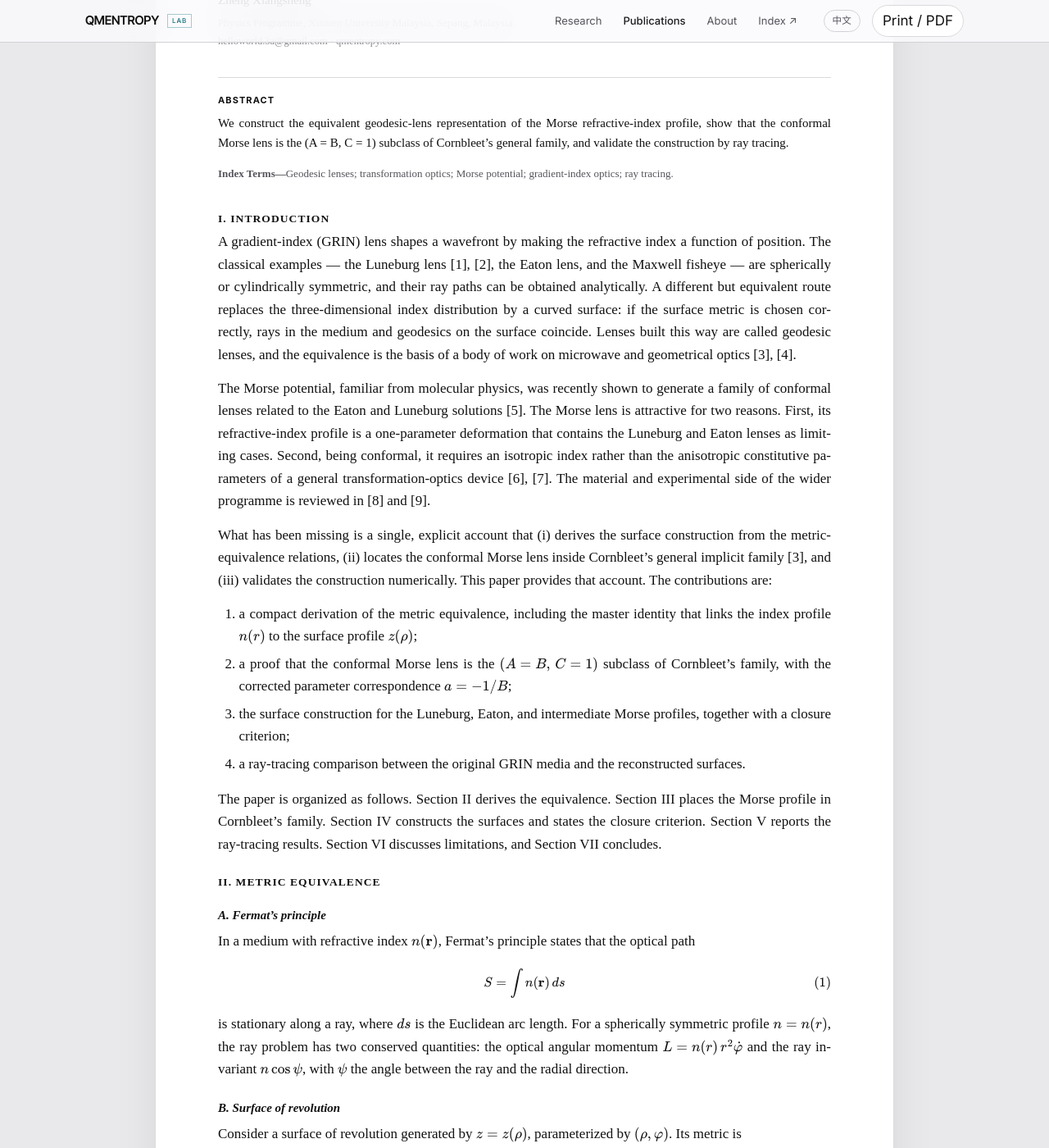
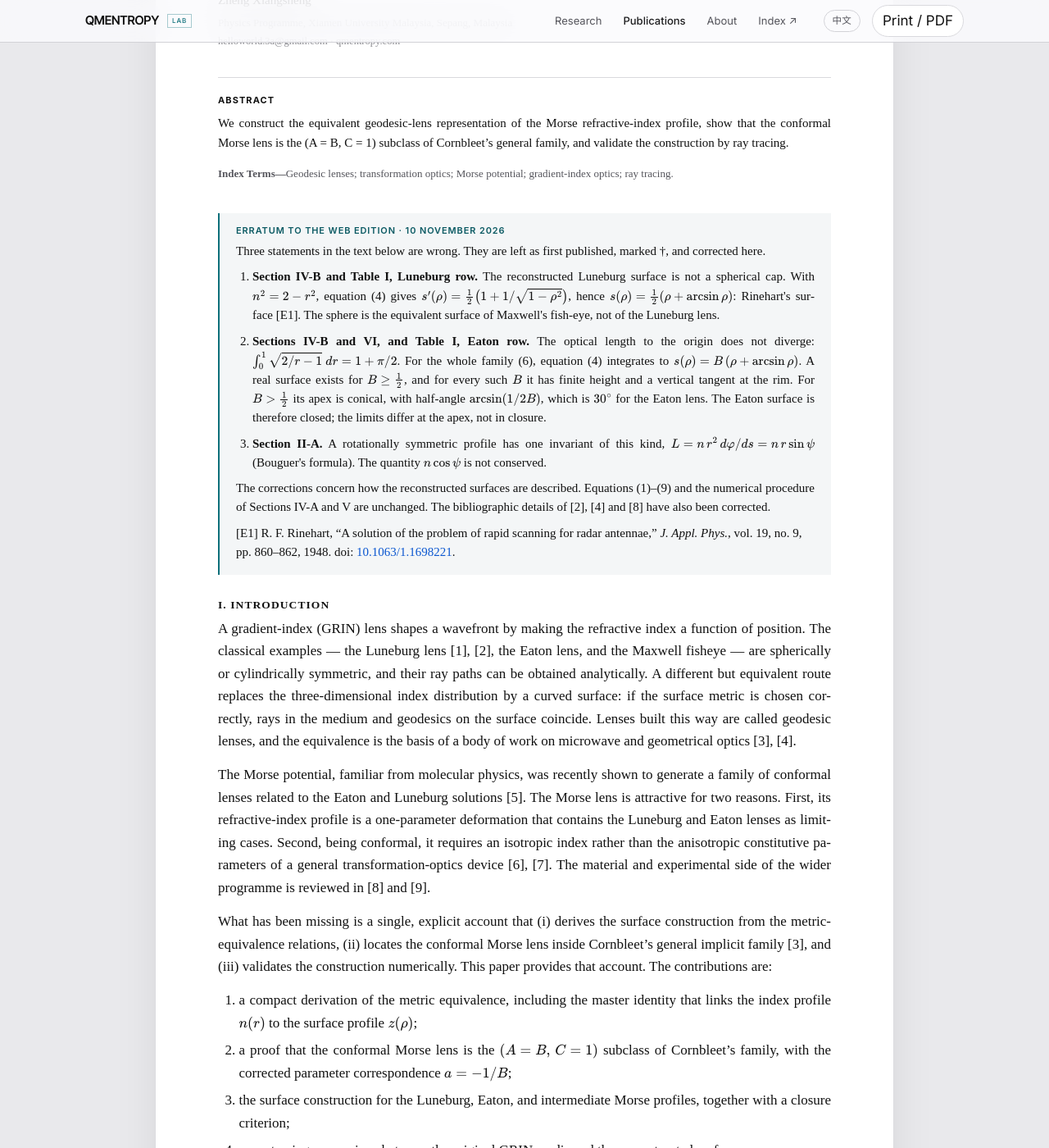
Before and after one commit to hello-zxs/qmentropy, a Jekyll site: the page built from papers/morse-lens.md, in a window 1280 px wide and 1400 px high, scrolled down 289 px. Shown: the whole window at 82% size. Built offline with Jekyll 4.4.1, drawn with Linux system fonts in a browser that asks for light colours; some of the changed text lies outside the part shown.

Commit message:
Add an erratum to the thesis web edition and correct its references
The web edition describes the reconstructed Luneburg surface as a
spherical cap and the Eaton surface as open. Equation (4) of the same
text gives s(rho) = B (rho + arcsin rho) for the whole family: Rinehart's
surface at B = 1/2, and a closed surface with a 30-degree conical apex at
B = 1 (the Eaton optical path to the origin is 1 + pi/2, not divergent).
Section II-A names "n cos(psi)" as a ray invariant; the conserved
quantity is n r sin(psi).

The body is left as published. A dated erratum after the abstract lists
the three corrections, and the affected sentences are marked.

References: Morgan is pp. 1358-1368, doi 10.1063/1.1723441; Sarbort & Tyc
is Art. no. 075705, doi 10.1088/2040-8978/14/7/075705; Xu & Chen is
doi 10.1038/nphoton.2014.307. DOIs in the reference list are now links.

Home page teasers no longer repeat the sphere claim.

Co-Authored-By: Claude Fable 5.2 <noreply@anthropic.com>
Claude-Session: https://claude.ai/code/session_01J3cNCugBX7Q2QKcuAVMASe

```diff
--- a/_includes/paper/reference.html
+++ b/_includes/paper/reference.html
@@ -4,11 +4,11 @@
 <em>{{ r.title }}</em>. {{ r.publisher }}, {{ r.year }}.
 {%- else -%}
 “{{ r.title }},”
-{%- if r.journal %} <em>{{ r.journal }}</em>{% if r.volume %}, vol. {{ r.volume }}{% endif %}{% if r.number %}, no. {{ r.number }}{% endif %}{% if r.pages %}, pp. {{ r.pages }}{% endif %}, {{ r.year }}.
+{%- if r.journal %} <em>{{ r.journal }}</em>{% if r.volume %}, vol. {{ r.volume }}{% endif %}{% if r.number %}, no. {{ r.number }}{% endif %}{% if r.pages %}, pp. {{ r.pages }}{% endif %}{% if r.article %}, Art. no. {{ r.article }}{% endif %}, {{ r.year }}.
 {%- elsif r.arxiv %} arXiv:{{ r.arxiv }}, {{ r.year }}.
 {%- elsif r.venue %} {{ r.venue }}, {{ r.year }}.
 {%- else %} {{ r.year }}.
 {%- endif -%}
 {%- endif -%}
-{%- if r.doi %} doi: {{ r.doi }}.{% endif -%}
-{%- if r.url %} [Online]. Available: {{ r.url }}{% endif -%}
+{%- if r.doi %} doi: <a href="https://doi.org/{{ r.doi }}">{{ r.doi }}</a>.{% endif -%}
+{%- if r.url %} [Online]. Available: <a href="{{ r.url }}">{{ r.url }}</a>{% endif -%}
--- a/assets/css/paper.css
+++ b/assets/css/paper.css
@@ -268,6 +268,44 @@ summary:focus-visible {
   border-top: 2px solid var(--ink);
 }
 
+/* ---------- erratum ---------- */
+.erratum {
+  margin: 0 0 30px;
+  padding: 16px 20px;
+  border-left: 2px solid #0e6f7a;
+  background: #f4f6f7;
+  font-size: 15px;
+  line-height: 1.55;
+}
+.erratum h2 {
+  margin: 0 0 8px;
+  font-family: var(--sans);
+  font-size: 11px;
+  font-weight: 600;
+  letter-spacing: 0.08em;
+  text-transform: uppercase;
+  color: #0b5a63;
+}
+.erratum ol {
+  margin: 8px 0;
+  padding-left: 20px;
+}
+.erratum li {
+  margin-bottom: 8px;
+}
+.erratum p {
+  margin: 8px 0 0;
+  text-align: left;
+  text-indent: 0;
+}
+.erratum-mark {
+  color: #0b5a63;
+  text-decoration: none;
+  font-family: var(--sans);
+  font-size: 0.8em;
+  vertical-align: 0.3em;
+}
+
 /* ---------- references ---------- */
 .references {
   margin-top: 48px;
--- a/index.html
+++ b/index.html
@@ -143,7 +143,7 @@ ref: home
         <a class="lab-card" href="https://zhengxs.com/research/#geodesic-lenses">
           <div class="lab-card__top"><span>02 / Surface</span><span>Index ↗</span></div>
           <h3>The equivalent surface.</h3>
-          <p>The Luneburg lens as a sphere, with geodesics you can rotate and follow.</p>
+          <p>The Luneburg lens as Rinehart's dome, sharpening into the Eaton cone, with geodesics you can rotate and follow.</p>
           <div class="lab-card__link"><span>Open the instrument</span><em>↗</em></div>
         </a>
         <a class="lab-card" href="https://zhengxs.com/research/#quantum-optics">
@@ -234,7 +234,7 @@ ref: home
           <span class="lab-notebook__date">02 Nov 2026</span>
           <div>
             <h3>Why a lens is a surface</h3>
-            <p>The metric equivalence behind geodesic lenses — and why the Luneburg lens is a sphere.</p>
+            <p>The metric equivalence behind geodesic lenses — and why the Luneburg lens is a dome, not a sphere.</p>
           </div>
           <span class="lab-notebook__tag">Transformation optics ↗</span>
         </a>
--- a/papers/morse-lens.md
+++ b/papers/morse-lens.md
@@ -72,6 +72,18 @@ references:
     year: 2006
     doi: "10.1126/science.1133628"
 ---
+
+<section class="erratum" id="erratum" aria-labelledby="erratum-title">
+<h2 id="erratum-title">Erratum to the web edition · 10 November 2026</h2>
+<p>Three statements in the text below are wrong. They are left as first published, marked †, and corrected here.</p>
+<ol>
+<li><strong>Section IV-B and Table I, Luneburg row.</strong> The reconstructed Luneburg surface is not a spherical cap. With \(n^{2}=2-r^{2}\), equation (4) gives \(s'(\rho)=\tfrac12\bigl(1+1/\sqrt{1-\rho^{2}}\bigr)\), hence \(s(\rho)=\tfrac12\left(\rho+\arcsin\rho\right)\): Rinehart's surface [E1]. The sphere is the equivalent surface of Maxwell's fish-eye, not of the Luneburg lens.</li>
+<li><strong>Sections IV-B and VI, and Table I, Eaton row.</strong> The optical length to the origin does not diverge: \(\int_{0}^{1}\sqrt{2/r-1}\;dr=1+\pi/2\). For the whole family (6), equation (4) integrates to \(s(\rho)=B\left(\rho+\arcsin\rho\right)\). A real surface exists for \(B\ge\tfrac12\), and for every such \(B\) it has finite height and a vertical tangent at the rim. For \(B&gt;\tfrac12\) its apex is conical, with half-angle \(\arcsin(1/2B)\), which is \(30^{\circ}\) for the Eaton lens. The Eaton surface is therefore closed; the limits differ at the apex, not in closure.</li>
+<li><strong>Section II-A.</strong> A rotationally symmetric profile has one invariant of this kind, \(L=n\,r^{2}\,d\varphi/ds=n\,r\sin\psi\) (Bouguer's formula). The quantity \(n\cos\psi\) is not conserved.</li>
+</ol>
+<p>The corrections concern how the reconstructed surfaces are described. Equations (1)–(9) and the numerical procedure of Sections IV-A and V are unchanged. The bibliographic details of [2], [4] and [8] have also been corrected.</p>
+<p>[E1] R. F. Rinehart, “A solution of the problem of rapid scanning for radar antennae,” <em>J. Appl. Phys.</em>, vol. 19, no. 9, pp. 860–862, 1948. doi: <a href="https://doi.org/10.1063/1.1698221">10.1063/1.1698221</a>.</p>
+</section>
 
 ## I. Introduction
 
@@ -96,7 +108,7 @@ In a medium with refractive index $n(\mathbf{r})$, Fermat's principle states tha
 
 $$S=\int n(\mathbf{r})\,ds \tag{1}$$
 
-is stationary along a ray, where $ds$ is the Euclidean arc length. For a spherically symmetric profile $n=n(r)$, the ray problem has two conserved quantities: the optical angular momentum $L=n(r)\,r^{2}\dot{\varphi}$ and the ray invariant $n\cos\psi$, with $\psi$ the angle between the ray and the radial direction.
+is stationary along a ray, where $ds$ is the Euclidean arc length. For a spherically symmetric profile $n=n(r)$, the ray problem has two conserved quantities: the optical angular momentum $L=n(r)\,r^{2}\dot{\varphi}$ and the ray invariant $n\cos\psi$, with $\psi$ the angle between the ray and the radial direction. <a class="erratum-mark" href="#erratum" aria-label="Corrected in the erratum">†</a>
 
 ### B. Surface of revolution
 
@@ -161,17 +173,17 @@ For a given $B$, (6) provides $n(r)$ on $0<r\le1$. The projected radius $\rho(r)
 
 ### B. Closure criterion
 
-The surface closes if and only if $z(\rho)$ remains finite as $\rho\to\rho_{\max}$ and $dz/d\rho\to\infty$ there. For the Luneburg case the reconstructed surface is a spherical cap: $\rho$ reaches the rim with a vertical tangent, and the lens is closed. For the Eaton case, $n\sim r^{-1/2}$ as $r\to0$, so the optical length diverges and the surface cannot close at the bottom; the profile opens into a vertical tangent. Intermediate Morse profiles inherit the behavior of the nearer limit. Table I summarizes the correspondence.
+The surface closes if and only if $z(\rho)$ remains finite as $\rho\to\rho_{\max}$ and $dz/d\rho\to\infty$ there. For the Luneburg case the reconstructed surface is a spherical cap: $\rho$ reaches the rim with a vertical tangent, and the lens is closed. For the Eaton case, $n\sim r^{-1/2}$ as $r\to0$, so the optical length diverges and the surface cannot close at the bottom; the profile opens into a vertical tangent. <a class="erratum-mark" href="#erratum" aria-label="Corrected in the erratum">†</a> Intermediate Morse profiles inherit the behavior of the nearer limit. Table I summarizes the correspondence.
 
 <table>
-<caption>TABLE I. Parameter correspondence and surface behavior.</caption>
+<caption>TABLE I. Parameter correspondence and surface behavior. Entries marked † are corrected in the erratum.</caption>
 <thead>
 <tr><th>Profile</th><th><em>B</em></th><th><em>a</em></th><th><em>n</em><sup>2</sup>(<em>r</em>)</th><th>Equivalent surface</th></tr>
 </thead>
 <tbody>
-<tr><td>Luneburg</td><td>1/2</td><td>−2</td><td>2 − <em>r</em><sup>2</sup></td><td>Closed, spherical cap</td></tr>
+<tr><td>Luneburg</td><td>1/2</td><td>−2</td><td>2 − <em>r</em><sup>2</sup></td><td>Closed, spherical cap <a class="erratum-mark" href="#erratum" aria-label="Corrected in the erratum">†</a></td></tr>
 <tr><td>Morse</td><td>(1/2, 1)</td><td>(−2, −1)</td><td>2<em>r</em><sup>−2+1/B</sup> − <em>r</em><sup>−2+2/B</sup></td><td>Interpolates between the limits</td></tr>
-<tr><td>Eaton</td><td>1</td><td>−1</td><td>2/<em>r</em> − 1</td><td>Open at the origin; vertical tangent</td></tr>
+<tr><td>Eaton</td><td>1</td><td>−1</td><td>2/<em>r</em> − 1</td><td>Open at the origin; vertical tangent <a class="erratum-mark" href="#erratum" aria-label="Corrected in the erratum">†</a></td></tr>
 </tbody>
 </table>
 
@@ -205,7 +217,7 @@ In all three cases the surface trajectories reproduce the topology of the GRIN r
 
 ## VI. Discussion
 
-The construction separates two questions that are often conflated in transformation optics: whether an equivalent geometry exists, and whether the required medium can be built. The metric equivalence answers the first question. The closure criterion answers the second in the geometric-optics sense: a profile admits a closed geodesic lens exactly when its reconstructed surface closes. The Eaton limit shows that this is not automatic — the divergence of the index at the origin is a geometric obstruction, not a fabrication problem.
+The construction separates two questions that are often conflated in transformation optics: whether an equivalent geometry exists, and whether the required medium can be built. The metric equivalence answers the first question. The closure criterion answers the second in the geometric-optics sense: a profile admits a closed geodesic lens exactly when its reconstructed surface closes. The Eaton limit shows that this is not automatic — the divergence of the index at the origin is a geometric obstruction, not a fabrication problem. <a class="erratum-mark" href="#erratum" aria-label="Corrected in the erratum">†</a>
 
 Three limitations should be stated. First, the treatment is scalar and geometric: polarization, Fresnel coefficients, and wave effects are outside its scope. Second, the construction assumes exact rotational symmetry; a fabricated surface will have finite tolerance, and the sensitivity of the focus to surface error is a separate study. Third, the ray tracing validates the geometry, not a particular realization. A natural next step is to pattern the surface as a dielectric metasurface and to compare the full-wave response with the geodesic prediction.
 
```
Also changed, not shown: other parts of papers/morse-lens.md (+6 -6 lines).
